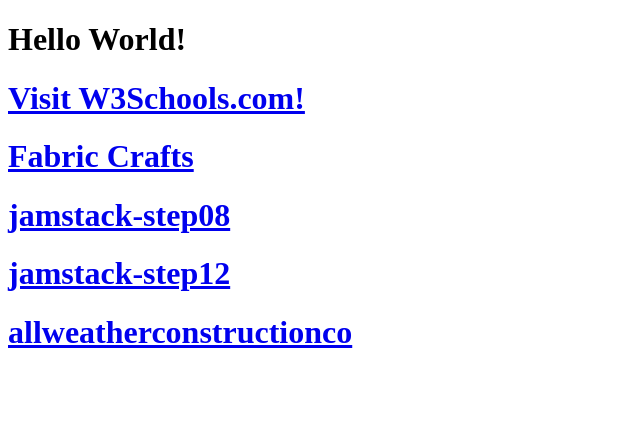
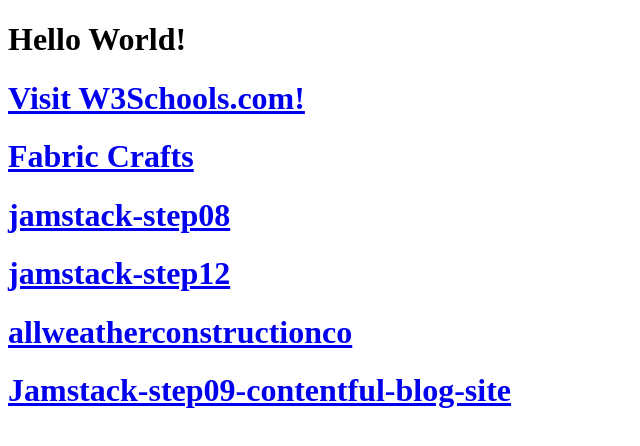
Before and after one commit to JunaidAlam789/mywebportal, a plain HTML site: page WebPortal/index.html in a window 1280 px wide. Shown: the whole page, without its empty margins (0-640 px from the left). Drawn offline with Linux system fonts and the light colour scheme.

Commit message:
Update index.html

```diff
--- a/WebPortal/index.html
+++ b/WebPortal/index.html
@@ -15,6 +15,7 @@
 <h1><a href="https://jamstack-step08.netlify.app">jamstack-step08</a></h1>
 <h1><a href="https://jamstack-step12.netlify.app">jamstack-step12</a></h1>
 <h1><a href="https://allweatherconstructionco.netlify.app">allweatherconstructionco</a></h1>
+<h1><a href="https://contentful-blogs-site.netlify.app">Jamstack-step09-contentful-blog-site</a></h1>
 </div>
 
 
```
